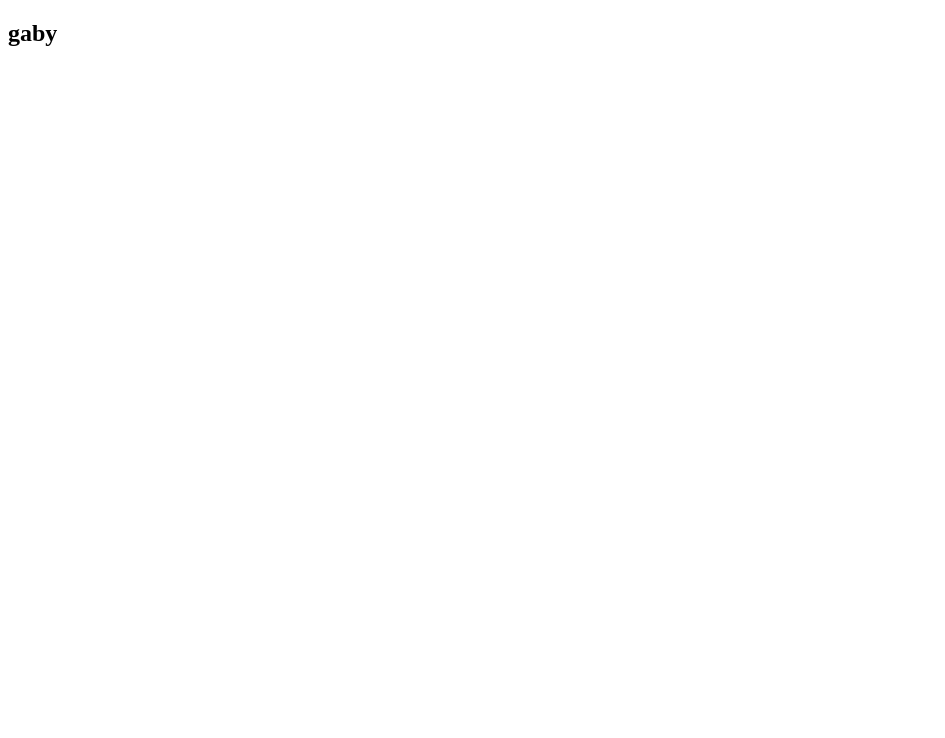
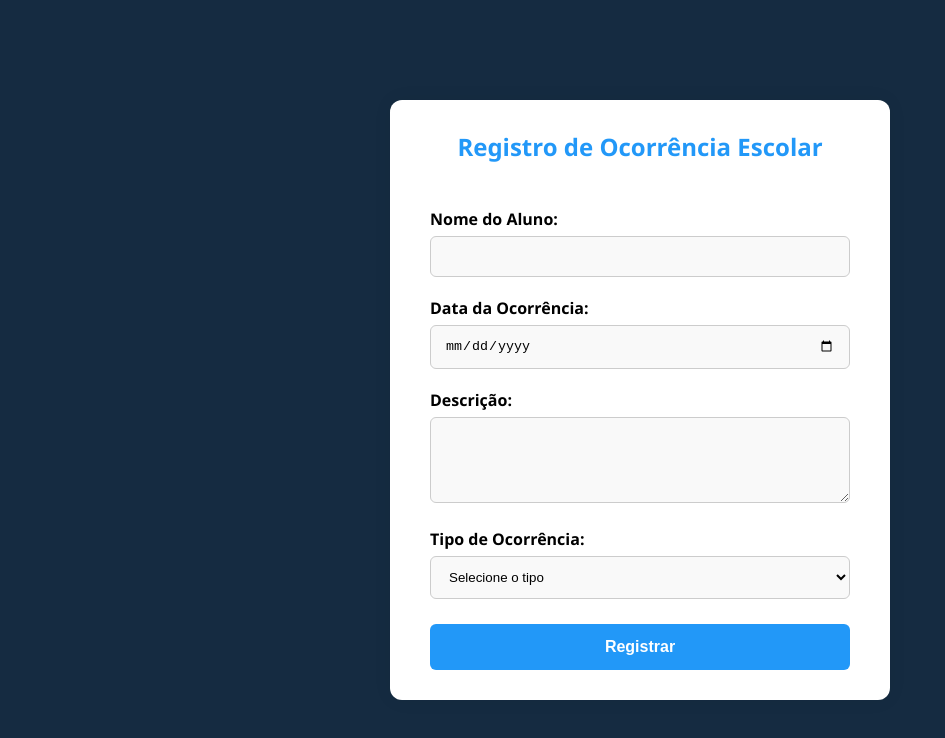
Before and after one commit to Gabrielly023/Gabrielly_gerenciador_ocorrencias, a plain HTML site: page index.html in a window 1280 px wide. Shown: the whole page, without its empty margins (0-945 px from the left). Drawn offline with Linux system fonts and the light colour scheme.

Commit message:
19/05/25

```diff
--- a/index.html
+++ b/index.html
@@ -1,11 +1,44 @@
 <!DOCTYPE html>
-<html lang="en">
+<html lang="pt-BR">
 <head>
-  <meta charset="UTF-8">
-  <meta name="viewport" content="width=device-width, initial-scale=1.0">
-  <title>Document</title>
+    <meta charset="UTF-8">
+    <title>Registro de Ocorrência Escolar</title>
+    <link rel="stylesheet" href="style.css">
 </head>
 <body>
-  <h2>gaby</h2>
+
+    <form id="form-ocorrencia">
+        <h2><b>Registro de Ocorrência Escolar</h2>
+
+        <label for="aluno"><b>Nome do Aluno:</b></label>
+        <input type="text" id="aluno" name="aluno" required>
+
+        <label for="data"><b>Data da Ocorrência:</b></label>
+        <input class="tipo" type="date" id="data" name="data" required>
+
+        <label for="descricao"><b>Descrição:</b></label>
+        <textarea id="descricao" name="descricao" rows="4" required></textarea>
+
+        <label for="tipo"><b>Tipo de Ocorrência:</b></label>
+        <select id="tipo" name="tipo" required>
+            <option class="tipo" value="" disabled selected>Selecione o tipo</option>
+            <option value="simples">Simples</option>
+            <option value="grave">Grave</option>
+        </select>
+
+        <div id="campo-gravidade" style="display: none;">
+            <label for="gravidade">Nível de Gravidade:</label>
+            <select id="gravidade" name="gravidade">
+                <option value="" disabled selected>Selecione o nível</option>
+                <option value="Baixa">Baixa</option>
+                <option value="Média">Média</option>
+                <option value="Alta">Alta</option>
+            </select>
+        </div>
+
+        <button type="submit"><b>Registrar</b></button>
+    </form>
+
+    <script src="script.js"></script>
 </body>
 </html>
--- a/script.js
+++ b/script.js
@@ -0,0 +1,53 @@
+// formulario.js
+document.addEventListener("DOMContentLoaded", function () {
+    // Elementos do formulário
+    const tipoSelect = document.getElementById("tipo");
+    const campoGravidade = document.getElementById("campo-gravidade");
+    const form = document.getElementById("form-ocorrencia");
+
+    // Verifica se os elementos foram carregados corretamente
+    if (!tipoSelect || !campoGravidade || !form) {
+        console.error("Erro: elementos do formulário não foram encontrados.");
+        return;
+    }
+
+    // Exibe ou oculta o campo de gravidade com base na seleção de tipo
+    tipoSelect.addEventListener("change", function () {
+        const isGrave = this.value === "grave";
+        campoGravidade.style.display = isGrave ? "block" : "none";
+    });
+
+    // Captura os dados do formulário ao enviar
+    form.addEventListener("submit", function (event) {
+        event.preventDefault();
+
+        const aluno = document.getElementById("aluno")?.value.trim() || "";
+        const data = document.getElementById("data")?.value || "";
+        const descricao = document.getElementById("descricao")?.value.trim() || "";
+        const tipo = tipoSelect.value;
+        const gravidade = document.getElementById("gravidade")?.value || "";
+
+        // Validação simples (pode ser expandida)
+        if (!aluno || !data || !descricao || !tipo || (tipo === "grave" && !gravidade)) {
+            alert("⚠️ Por favor, preencha todos os campos obrigatórios.");
+            return;
+        }
+
+        // Simulação de envio / registro
+        console.log("=== Ocorrência Registrada ===");
+        console.log("Aluno:", aluno);
+        console.log("Data:", data);
+        console.log("Descrição:", descricao);
+        console.log("Tipo:", tipo);
+
+        if (tipo === "grave") {
+            console.log("Nível de Gravidade:", gravidade);
+        }
+
+        alert("✅ Ocorrência registrada (simulação). Verifique o console para os detalhes.");
+
+        // Resetar o formulário (opcional)
+        form.reset();
+        campoGravidade.style.display = "none";
+    });
+});
--- /dev/null
+++ b/style.css
@@ -0,0 +1,69 @@
+/* Reset básico */
+* {
+    margin: 0;
+    padding: 0;
+    box-sizing: border-box;
+}
+
+/* Corpo da página */
+body {
+    font-family: 'Segoe UI', Tahoma, Geneva, Verdana, sans-serif;
+    background-color: #152b41;
+    color: #333;
+    min-height: 100vh;
+    display: flex;
+    justify-content: center; /* Centraliza horizontalmente */
+    align-items: center; /* Centraliza verticalmente */
+    padding: 20px;
+}
+
+/* Formulário */
+form {
+    background-color: #ffffff;
+    padding: 30px 40px;
+    border-radius: 12px;
+    box-shadow: 0 0 20px rgba(0, 0, 0, 0.05);
+    width: 100%;
+    max-width: 500px;
+    display: flex;
+    flex-direction: column; /* Organiza os itens de forma vertical */
+}
+
+h2 {
+    text-align: center;
+    margin-bottom: 25px;
+    color: #2298f8;
+}
+
+label {
+    display: block;
+    margin-top: 20px;
+    font-weight: 600;
+    color: #000000;
+}
+
+input, select, textarea {
+    width: 100%;
+    padding: 12px 14px;
+    margin-top: 6px;
+    border: 1px solid #ccc;
+    border-radius: 6px;
+    background-color: #f9f9f9;
+}
+
+button {
+    margin-top: 25px;
+    width: 100%;
+    padding: 14px;
+    background-color: #2298f8;
+    border: none;
+    border-radius: 6px;
+    color: rgb(255, 255, 255);
+    font-size: 16px;
+    font-weight: bold;
+    cursor: pointer;
+}
+
+button:hover {
+    background-color: #2980b9;
+}
```
Also changed, not shown: 3 other files.
